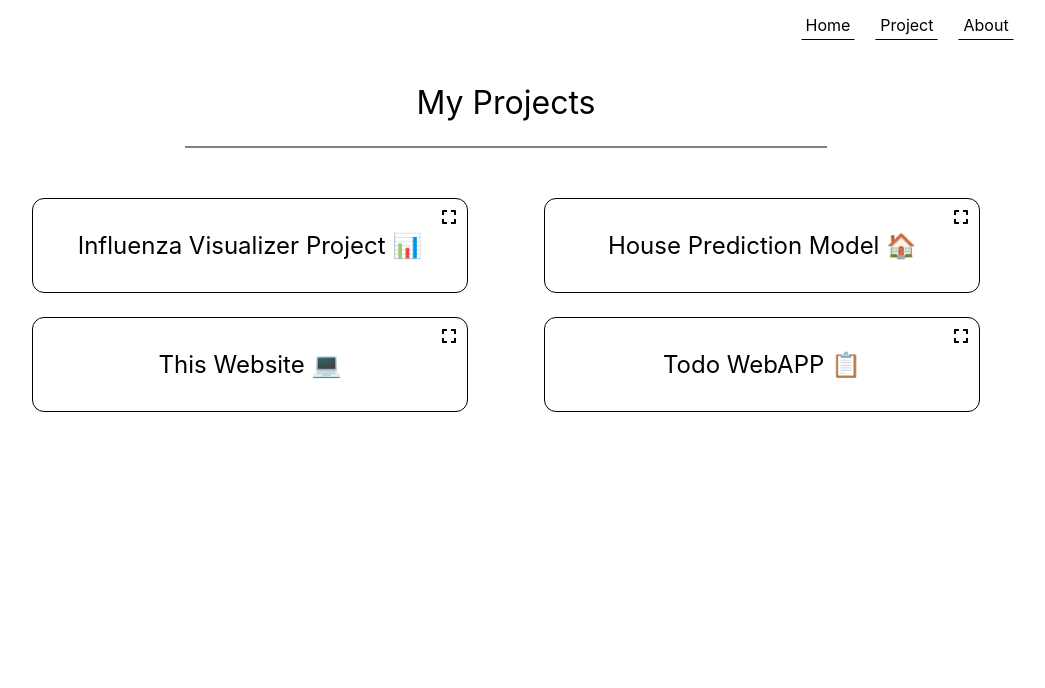
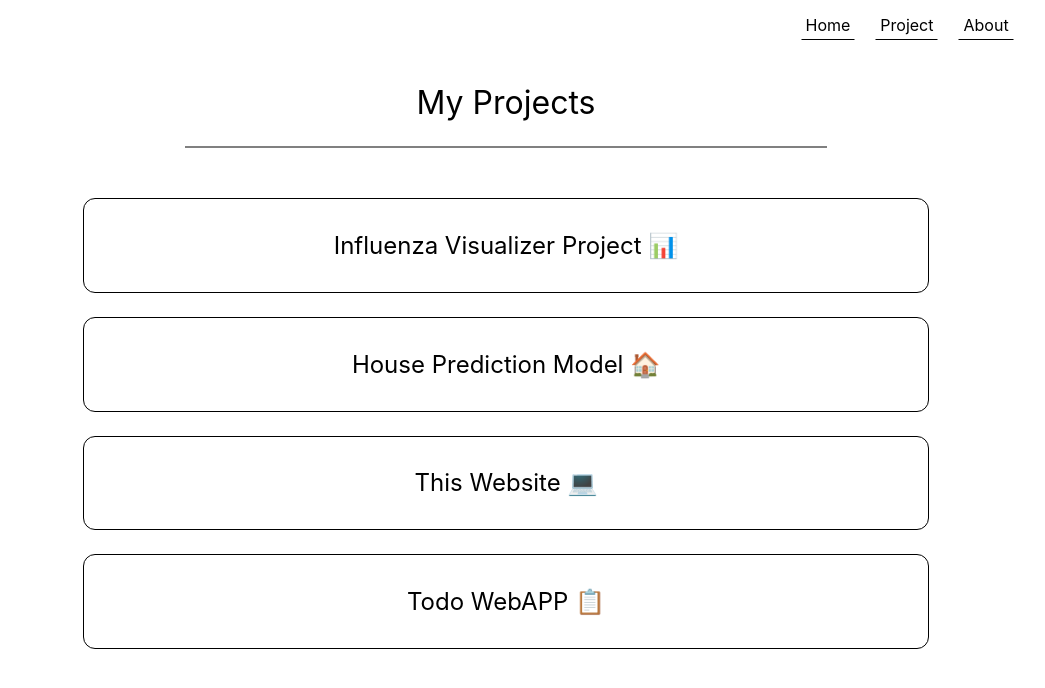
Before and after one commit to thiczd/portfolio, a React (Create React App) app: page /portfolio/project in a window 1280 px wide. Shown: the top 688 px of the page, without its empty margins (134-1179 px from the left). Built offline with nearby package versions, Linux system fonts and the light colour scheme.

Commit message:
added tech stack for few project

```diff
--- a/src/Components/Project.js
+++ b/src/Components/Project.js
@@ -4,7 +4,6 @@ import { motion } from "framer-motion";
 import influenza_main from "../images-projects/influenza_main.png";
 import influenza_distribution from "../images-projects/influenza_distribution.png";
 import influenza_distribution_gif from "../images-projects/influenza_distribution_gif.gif";
-import { FaExpand } from "react-icons/fa";
 
 const Project = () => {
   const projects = [
@@ -23,6 +22,7 @@ const Project = () => {
       title: " House Prediction Model 🏠",
       description:
         "Data Science Model build to predict housing prices based on an already existing dataset with 600 entries and a select 13 features. Project was later on deployed onto hugginface (NOTE: this is no longer available as a live deployment).",
+      tech_stack: ["Python", "Pytorch", "Pandas"],
     },
     {
       title: " This Website 💻",
@@ -85,7 +85,6 @@ const Project = () => {
                 animate={{ scale: 1 }}
               >
                 <motion.h2 layout="position">{title}</motion.h2>
-                <FaExpand className="expand-icon"></FaExpand>
 
                 {isOpen[index] && (
                   <motion.div
@@ -107,6 +106,7 @@ const Project = () => {
                     {images_projects && (
                       <motion.div>
                         Images: <br></br>
+                        <motion.div className="images">
                           {images_projects.map((image, i) => (
                             <img
                               className="image-project"
@@ -114,6 +114,7 @@ const Project = () => {
                               alt=""
                             ></img>
                           ))}
+                        </motion.div>
                       </motion.div>
                     )}
                   </motion.div>
--- a/src/css/project.css
+++ b/src/css/project.css
@@ -31,7 +31,7 @@ hr {
 
 @media (min-width: 768px) {
   .grid-project {
-    grid-template-columns: repeat(2, 1fr);
+    grid-template-columns: repeat(1, 1fr);
   }
 }
 .grid-box-project {
@@ -46,7 +46,6 @@ hr {
   margin-left: 5vw;
   margin-right: 5vw;
   padding: 12px;
-  overflow: hidden;
 }
 
 .grid-box-project h2 {
@@ -61,15 +60,8 @@ hr {
   margin: 12px;
   width: 300px;
 }
-.expand-icon {
-  position: absolute;
-  top: 10px;
-  right: 10px;
-  cursor: pointer;
-  z-index: 10;
+
+.image-project:hover {
+  scale: 1.75;
+  transition: 0.4s;
 }
-
-.expand-icon:hover {
-  scale: 1.25;
-  transition: 0.5s;
-}
```
Lines whose indentation alone changed are shown as unchanged.
